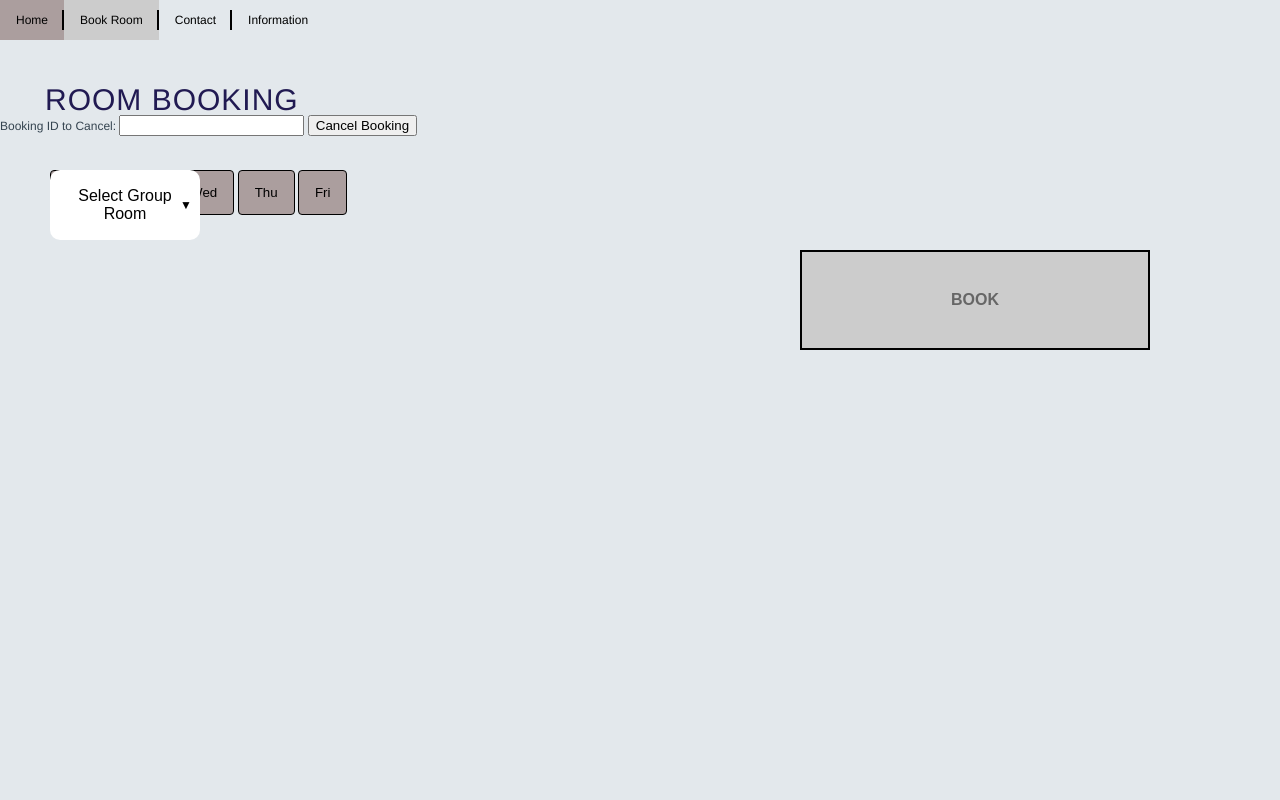
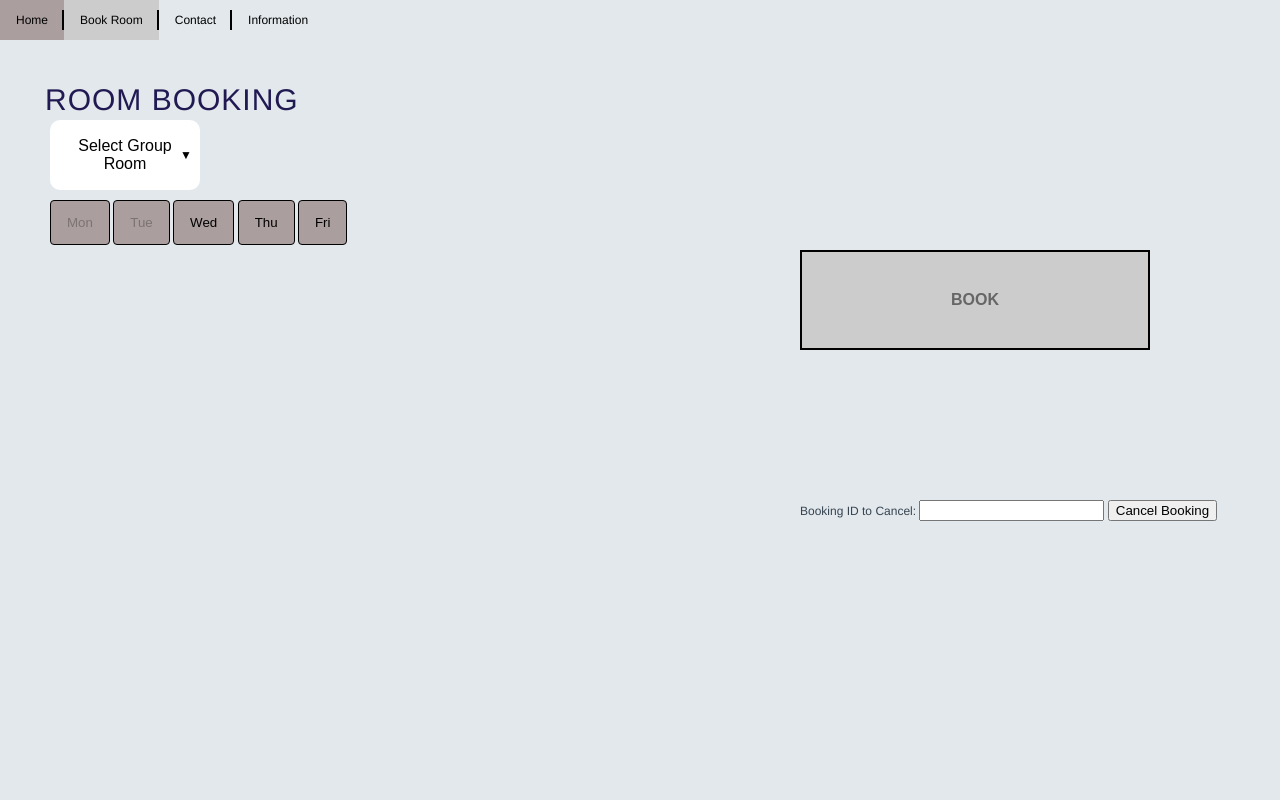
Before and after one commit to NadjaDH/P7-code, a Flask app: page /booking in a window 1280 px wide; the page is wider, and only the part inside the window is pictured. Run offline with Flask 3, Linux system fonts and the light colour scheme.

Commit message:
fixede lidt styling

```diff
--- a/static/css/Style_Dropdown.css
+++ b/static/css/Style_Dropdown.css
@@ -7,7 +7,7 @@
     border: none;
     cursor: pointer;
     position: absolute;
-    top: 170px;
+    top: 120px;
     left: 50px;
     border-radius: 10px;
     width: 150px;
--- a/static/css/styles.css
+++ b/static/css/styles.css
@@ -2,7 +2,7 @@ html, body, div, span, applet, object, iframe, h1, p, pre, a,
 abbr, acronym, address, big, cite, code, del, dfn, em, img,
 ins, kbd, q, s, samp, small, strike, strong, sub, sup, tt,
 var, b, u, i, center, dl, dt, dd, li, fieldset, form, label,
-legend, tab, table, tbody, tfoot, thead, tr, th, td, aside,
+legend, table, tbody, tfoot, thead, tr, th, td, aside,
 canvas, details, figure, footer, header, hgroup, menu, nav,
 
 section {
@@ -563,7 +563,7 @@ only screen and (min-device-pixel-ratio:1.5) {
     background-color: #e3e8ec;
     width: 50%;
     position: relative;
-    top: 100px;
+    top: 130px;
 }
 
 .tab button {
@@ -856,3 +856,9 @@ But should be confirmed by other group members before it get deleted */
         font: normal 13px/20px "Helvetica Neue", Helvetica, Arial, sans-serif;
         text-align: left;
     }
+/* style the cancel form*/
+#cancelBookingForm { /* # is used when you want to style a ID*/
+    position: absolute;
+    top: 500px;
+    left: 800px;
+}
```
